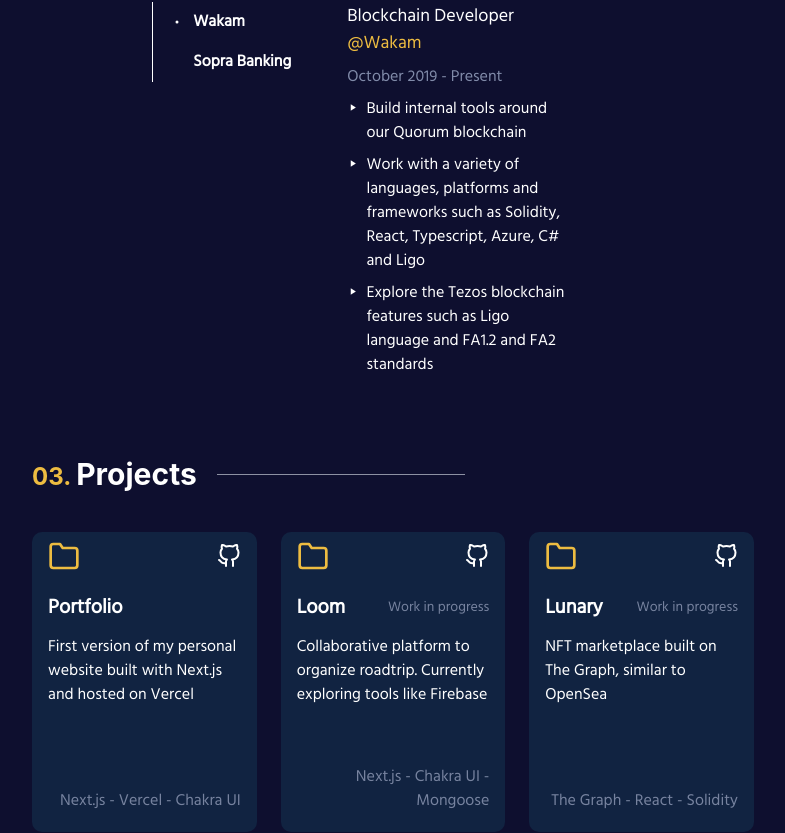
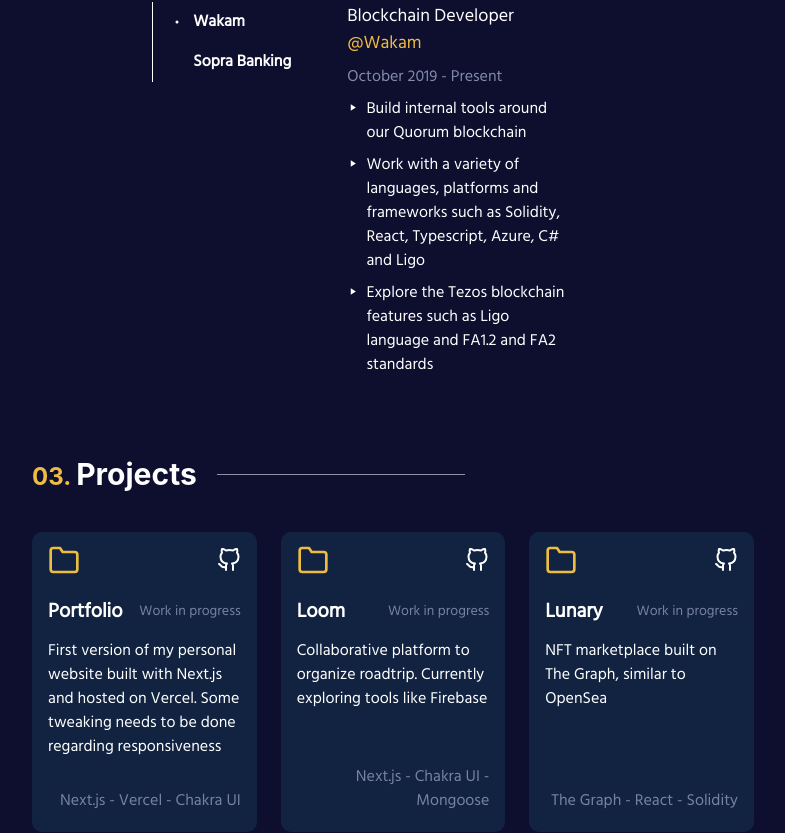
Before and after one commit to krouspy/portfolio, a Next.js app: page / in a window 1280 px wide. Shown: the part 1574-2407 px from the top of the page, without its empty margins (247-1032 px from the left). Built offline with nearby package versions, Linux system fonts and the light colour scheme.

Commit message:
modify text + add animations on Projects

```diff
--- a/components/Experiences.jsx
+++ b/components/Experiences.jsx
@@ -4,6 +4,78 @@
 import { MdPlayArrow } from 'react-icons/md';
 import { Title } from './Title';
 import { CustomLink } from './CustomLink';
+
+export const Experiences = () => {
+  const [job, setJob] = useState(jobs[0]);
+  const [selected, setSelected] = useState(0);
+
+  const handleClick = (_, buttonId) => {
+    setSelected(buttonId);
+    setJob(jobs[buttonId]);
+  };
+
+  const getColor = buttonId => {
+    return selected === buttonId ? '#fff' : 'transparent';
+  };
+
+  const orange = '#EDBC41';
+
+  return (
+    <Stack id="about" w="50%" minH="50vh" mb="20">
+      <Box w="70%" ml="10%">
+        <Title index={2} text="Where I've worked" />
+        <Stack color="white" direction="row" spacing={10}>
+          <ButtonGroup
+            height="100%"
+            variant="ghost"
+            isAttached
+            flexDirection="column"
+            borderLeft="1px"
+            _groupHover={{ bg: 'transparent' }}
+          >
+            <Button
+              onClick={e => handleClick(e, 0)}
+              leftIcon={<BsDot color={getColor(0)} />}
+              justifyContent="left"
+              _hover={{ backgroundColor: 'transparent' }}
+              _focus={{ boxShadow: 'none', backgroundColor: 'transparent' }}
+            >
+              Wakam
+            </Button>
+            <Button
+              onClick={e => handleClick(e, 1)}
+              leftIcon={<BsDot color={getColor(1)} />}
+              justifyContent="left"
+              _hover={{ backgroundColor: 'transparent' }}
+              _focus={{ boxShadow: 'none' }}
+            >
+              Sopra Banking
+            </Button>
+          </ButtonGroup>
+          <Box w="100%">
+            <Stack>
+              <Text fontSize="lg">
+                {job.title + ' '}
+                <CustomLink href={job.company.href} color={orange}>
+                  {'@' + job.company.name}
+                </CustomLink>
+              </Text>
+              <Text color="#818BA9">{job.timeframe}</Text>
+              {job.description.map(({ id, content }) => (
+                <Stack key={id} direction="row" align="top" mt="2">
+                  <Box mt="1.5" align="top">
+                    <MdPlayArrow size="0.7em" />
+                  </Box>
+                  <Text>{content}</Text>
+                </Stack>
+              ))}
+            </Stack>
+          </Box>
+        </Stack>
+      </Box>
+    </Stack>
+  );
+};
 
 const jobs = [
   {
@@ -56,75 +128,3 @@
     ],
   },
 ];
-
-export const Experiences = () => {
-  const [job, setJob] = useState(jobs[0]);
-  const [selected, setSelected] = useState(0);
-
-  const handleClick = (_, buttonId) => {
-    setSelected(buttonId);
-    setJob(jobs[buttonId]);
-  };
-
-  const getColor = buttonId => {
-    return selected === buttonId ? '#fff' : 'transparent';
-  };
-
-  const orange = '#EDBC41';
-
-  return (
-    <Stack id="about" w="50%" minH="50vh" mb="20">
-      <Box w="70%" ml="10%">
-        <Title index={2} text="Experiences" />
-        <Stack color="white" direction="row" spacing={10}>
-          <ButtonGroup
-            height="100%"
-            variant="ghost"
-            isAttached
-            flexDirection="column"
-            borderLeft="1px"
-            _groupHover={{ bg: 'transparent' }}
-          >
-            <Button
-              onClick={e => handleClick(e, 0)}
-              leftIcon={<BsDot color={getColor(0)} />}
-              justifyContent="left"
-              _hover={{ backgroundColor: 'transparent' }}
-              _focus={{ boxShadow: 'none', backgroundColor: 'transparent' }}
-            >
-              Wakam
-            </Button>
-            <Button
-              onClick={e => handleClick(e, 1)}
-              leftIcon={<BsDot color={getColor(1)} />}
-              justifyContent="left"
-              _hover={{ backgroundColor: 'transparent' }}
-              _focus={{ boxShadow: 'none' }}
-            >
-              Sopra Banking
-            </Button>
-          </ButtonGroup>
-          <Box w="100%">
-            <Stack>
-              <Text fontSize="lg">
-                {job.title + ' '}
-                <CustomLink href={job.company.href} color={orange}>
-                  {'@' + job.company.name}
-                </CustomLink>
-              </Text>
-              <Text color="#818BA9">{job.timeframe}</Text>
-              {job.description.map(({ id, content }) => (
-                <Stack key={id} direction="row" align="top" mt="2">
-                  <Box mt="1.5" align="top">
-                    <MdPlayArrow size="0.7em" />
-                  </Box>
-                  <Text>{content}</Text>
-                </Stack>
-              ))}
-            </Stack>
-          </Box>
-        </Stack>
-      </Box>
-    </Stack>
-  );
-};
--- a/components/Projects.jsx
+++ b/components/Projects.jsx
@@ -1,4 +1,4 @@
-import { Stack, Grid, Flex, Box, Text, Icon, Spacer, Link } from '@chakra-ui/react';
+import { Stack, Grid, Flex, Text, Icon, IconButton, Spacer, Link } from '@chakra-ui/react';
 import { FiFolder, FiGithub } from 'react-icons/fi';
 import { Title } from './Title';
 
@@ -8,20 +8,22 @@
     <Stack w="60%" minH="50vh" color="#fff">
       <Title index={3} text="Projects" w="60%" mb="8" />
       <Grid templateColumns="repeat(3, 1fr)" gap={6}>
-        {projects.map(({ id, href, title, description, inProgress, technologies }) => (
+        {projects.map(({ id, title, description, github, website, inProgress, technologies }) => (
           <Link
             key={id}
-            href={href}
+            href={website || github}
             isExternal
             textDecoration="none"
-            _hover={{ textDecoration: 'none' }}
+            transition="0.5s ease"
+            _hover={{ textDecoration: 'none', mt: '-7px' }}
           >
             <Stack
               bg="#112341"
               w="100%"
               h="300"
               px="4"
-              py="2"
+              pt="3"
+              pb="2"
               direction="column"
               borderRadius="10px"
             >
@@ -62,9 +64,10 @@
   {
     id: 0,
     title: 'Portfolio',
-    description: 'First version of my personal website built with Next.js and hosted on Vercel',
-    inProgress: false,
-    href: 'https://github.com/krouspy/portfolio',
+    description:
+      'First version of my personal website built with Next.js and hosted on Vercel. Some tweaking needs to be done regarding responsiveness',
+    inProgress: true,
+    github: 'https://github.com/krouspy/portfolio',
     technologies: ['Next.js', 'Vercel', 'Chakra UI'],
   },
   {
@@ -73,7 +76,7 @@
     description:
       'Collaborative platform to organize roadtrip. Currently exploring tools like Firebase',
     inProgress: true,
-    href: 'https://github.com/krouspy/loom',
+    github: 'https://github.com/krouspy/loom',
     technologies: ['Next.js', 'Chakra UI', 'Mongoose'],
   },
   {
@@ -81,7 +84,7 @@
     title: 'Lunary',
     description: 'NFT marketplace built on The Graph, similar to OpenSea',
     inProgress: true,
-    href: 'https://github.com/krouspy/lunary',
+    github: 'https://github.com/krouspy/lunary',
     technologies: ['The Graph', 'React', 'Solidity'],
   },
   {
@@ -90,7 +93,7 @@
     description:
       'Some blockchain courses I had at my engineering school. It goes from receiving bitcoin payments through the lightning network to writing smart contracts on Ethereum',
     inProgress: false,
-    href: 'https://github.com/krouspy/monnaies-numeriques',
+    github: 'https://github.com/krouspy/monnaies-numeriques',
     technologies: ['Bitcoin', 'Ethereum'],
   },
   {
@@ -98,7 +101,8 @@
     title: 'Ethereum - Selfish Mining',
     description: 'Website that explains how selfish mining on Ethereum works and its impact',
     inProgress: false,
-    href: 'https://github.com/krouspy/selfish-mining',
+    github: 'https://github.com/krouspy/selfish-mining',
+    website: 'https://krouspy.selfish-mining.com/',
     technologies: ['Ethereum', 'React', 'Netlify'],
   },
   {
@@ -107,7 +111,7 @@
     description:
       'Documentation explaining how to write a plugin in python for the Clightning client',
     inProgress: false,
-    href: 'https://github.com/krouspy/clightning-plugin',
+    github: 'https://github.com/krouspy/clightning-plugin',
     technologies: ['Lightning', 'Python'],
   },
 ];
```
